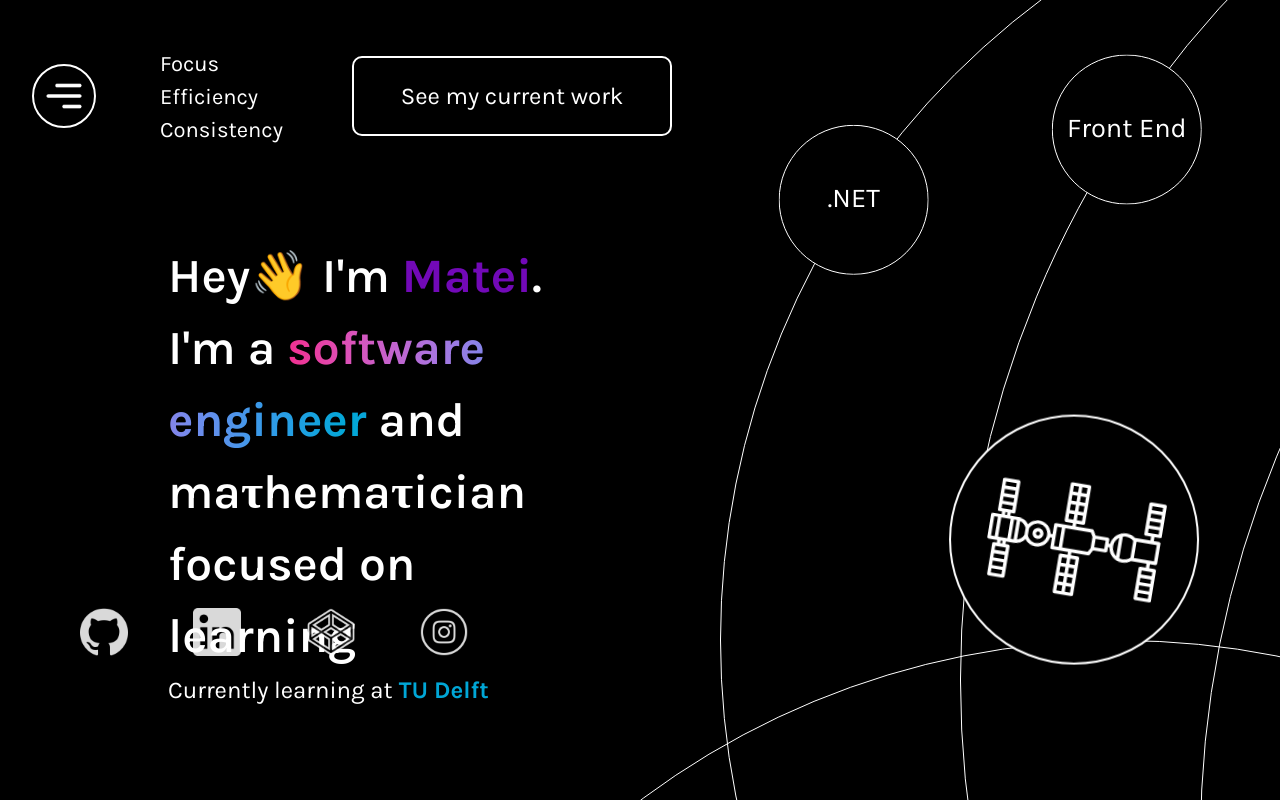
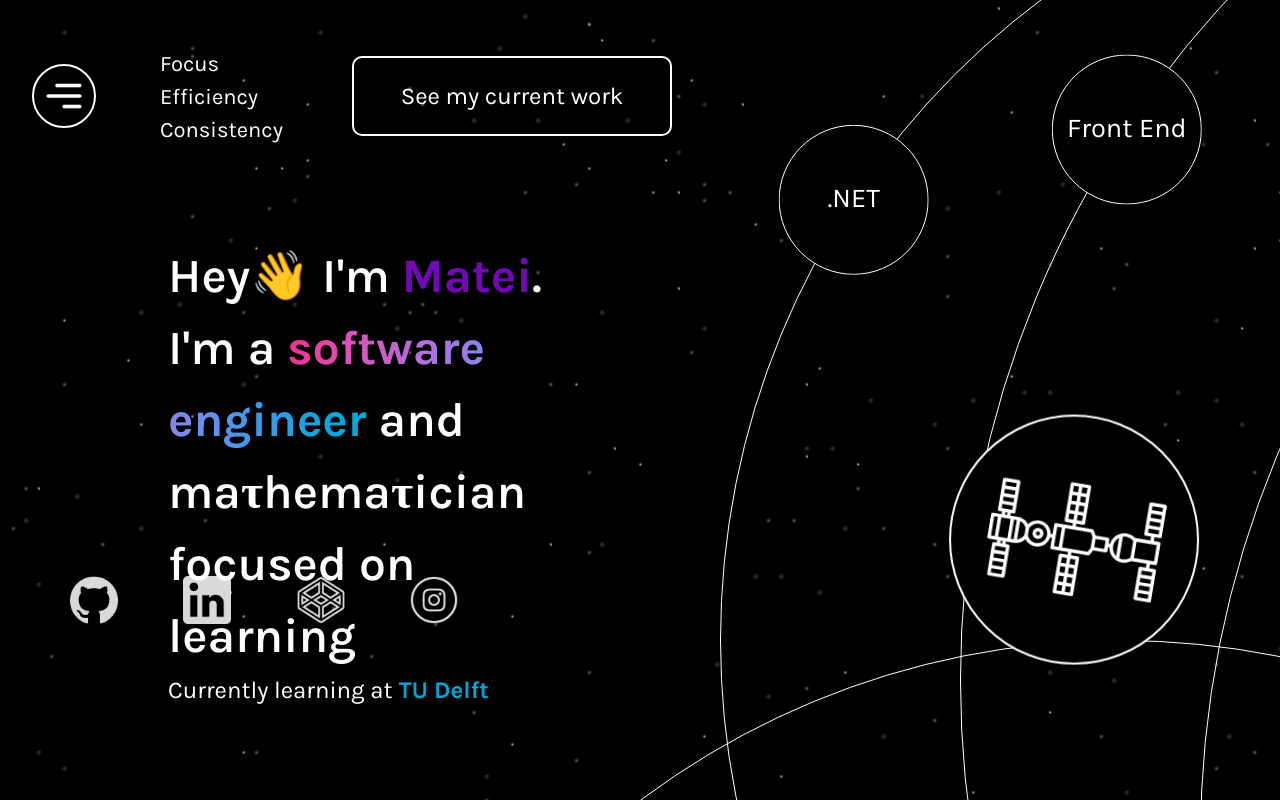
Before and after one commit to MateiDumitrescu1/Portfolio-Website, a React (Vite) app: page / in a window 1280 px wide. Built offline with nearby package versions, Linux system fonts and the light colour scheme; a web font is replaced by a local one.

Commit message:
added stars in background

```diff
--- a/src/App.jsx
+++ b/src/App.jsx
@@ -12,7 +12,7 @@ import ProjectContent from "./components/ProjectContent";
 import PreLoader from "./components/PreLoader";
 import TopLeftButtons from "./components/TopLeftButtons";
 import CurrentWork from "./components/CurrentWork";
-
+import Sky from "./components/Sky";
 function App() {
 
 	const [currentWorkHovered, setCurrentWorkHovered] = useState(false);
@@ -80,6 +80,7 @@ function App() {
 				everythingButtonPressed={EverythingButtonPressed}
 			/>
 			<Menu menuButtonPressed={menuButtonPressed} />;
+			<Sky/>
 			<Hey
 				menuButtonPressed={menuButtonPressed}
 				timeGoDisappear={planetButtonPressed}
--- a/src/components/Hey.module.sass
+++ b/src/components/Hey.module.sass
@@ -8,6 +8,7 @@
     display: flex
     flex-flow: column wrap
     align-items: center
+    justify-content: space-between
     opacity: 1
     transition: left 0.2s
 .heyDisappear
@@ -22,7 +23,7 @@
     background-color: transparent
     width: 100%
     height: 60%
-
+    height: 40%
     h1
         font-family: 'Karla'
         font-size: 3em
@@ -38,23 +39,26 @@
         margin: 0
 .socialMediaSection
     position: relative
-    top: 2em
-    left: -5em
+    top: -10em
+    left: -6em
     width: 25em
-    height: 20%
+    height: 10%
     background-color: transparent
     display: flex
     flex-flow: row wrap
     justify-content: space-between
     align-items: center
     a
-        top: 6em
         position: relative
         width: 15%
-        height: 100%
+        height: 3em
         filter: invert(100%)
+        display: flex
+        justify-content: center
+        align-items: center
     img
-        width: 80%
+        position: relative
+        width: 3em
         opacity: 0.85
 
 $gradient: linear-gradient( 90deg, hsl(333deg 93% 56%) 0%, hsl(315deg 66% 59%) 10%, hsl(273deg 62% 66%) 20%, hsl(228deg 77% 69%) 30%, hsl(205deg 80% 55%) 40%, hsl(193deg 100% 42%) 50%, hsl(205deg 80% 55%) 60%, hsl(228deg 77% 69%) 70%, hsl(273deg 62% 66%) 80%, hsl(315deg 66% 59%) 90%, hsl(333deg 93% 56%) 100% )
--- a/src/components/PreLoader.jsx
+++ b/src/components/PreLoader.jsx
@@ -1,11 +1,18 @@
-import React from "react";
+import React, { useState, useEffect, useRef } from "react";
 import styles from "./PreLoader.module.sass";
-import { useState, useEffect, useRef} from "react";
 import heystyles from "./Hey.module.sass";
+
 function PreLoader() {
-	const [mousePosition, setMousePosition] = useState({ topX:0, topY:0, botX:0, botY:0 });
+	const [mousePosition, setMousePosition] = useState({
+		topX: 0,
+		topY: 0,
+		botX: 0,
+		botY: 0,
+	});
+	const [isMouseInside, setIsMouseInside] = useState(false); // New state variable
 	const topRef = useRef(null);
 	const botRef = useRef(null);
+
 	useEffect(() => {
 		const handleMouseMove = (e) => {
 			const topRect = topRef.current.getBoundingClientRect();
@@ -19,28 +26,44 @@ function PreLoader() {
 				botX: mouseX - botRect.left,
 				botY: mouseY - botRect.top,
 			});
+			setIsMouseInside(true); // Update the flag when mouse moves
 		};
+
+		const handleMouseEnter = () => setIsMouseInside(true); // Set true when mouse enters
+		const handleMouseLeave = () => setIsMouseInside(false); // Set false when mouse leaves
+
 		window.addEventListener("mousemove", handleMouseMove);
+		window.addEventListener("mouseenter", handleMouseEnter); // Listen for mouse enter
+		window.addEventListener("mouseleave", handleMouseLeave); // Listen for mouse leave
+
 		return () => {
 			window.removeEventListener("mousemove", handleMouseMove);
+			window.removeEventListener("mouseenter", handleMouseEnter);
+			window.removeEventListener("mouseleave", handleMouseLeave);
 		};
 	}, []);
+
 	const backgroundSpotlightTop = {
-		backgroundImage: `radial-gradient(circle 160px at ${mousePosition.topX}px ${mousePosition.topY}px, rgba(247,37,133,0.3) 0%, rgba(0, 0, 0, 0.3) 100%)`,
+		backgroundImage: isMouseInside
+			? `radial-gradient(circle 160px at ${mousePosition.topX}px ${mousePosition.topY}px, rgba(247,37,133,0.2) 0%, rgba(0, 0, 0, 0.2) 100%)`
+			: "none",
 	};
 	const backgroundSpotlightBot = {
-		backgroundImage: `radial-gradient(circle 160px at ${mousePosition.botX}px ${mousePosition.botY}px, rgba(255, 255, 255, 0.3) 0%, rgba(0, 0, 0, 0.3) 100%)`,
+		backgroundImage: isMouseInside
+			? `radial-gradient(circle 160px at ${mousePosition.botX}px ${mousePosition.botY}px, rgba(255, 255, 255, 0.2) 0%, rgba(0, 0, 0, 0.2) 100%)`
+			: "none",
 	};
+
 	return (
 		<>
 			<div ref={topRef} style={backgroundSpotlightTop} className={styles.top}>
-                <h1 className={heystyles.gradient} id={styles.poz1}>Focus</h1>
+				<h1 className={heystyles.gradient} id={styles.poz1}>
+					Focus
+				</h1>
 			</div>
 			<div ref={botRef} style={backgroundSpotlightBot} className={styles.bot}>
 				<h1 id={styles.poz2}>Efficiency Consistency</h1>
 			</div>
-			{/* fac un div care sa fie un spotlight gradient miscat odata cu mouse ul */}
-
 		</>
 	);
 }
--- /dev/null
+++ b/src/components/Sky.jsx
@@ -0,0 +1,9 @@
+import React from 'react'
+import styles from './Sky.module.sass'
+function Sky() {
+  return (
+    <div className={styles.sky}> </div>
+  )
+}
+
+export default Sky
--- /dev/null
+++ b/src/components/Sky.module.sass
@@ -0,0 +1,23 @@
+@function random-stars($count, $sky-width, $sky-height, $size, $color)
+    $shadows: ()
+
+    @for $i from 1 through $count
+        $x-pos: random($sky-width) - $sky-width / 2
+        $y-pos: random($sky-height) - $sky-height / 2
+        $blur: random(3)
+        $shadow: #{$x-pos} #{$y-pos} #{$blur}px #{$size} $color
+        $shadows: append($shadows, $shadow, comma)
+
+    @return $shadows
+
+$starCount: 200
+
+
+.sky
+    position: absolute
+    top: 50%
+    left: 50%
+    width: 1px
+    height: 1px
+    box-shadow: random-stars($starCount, 100vw, 100vh, 0.5px, white)
+    opacity: 0.7
--- a/src/components/SolarSystem.module.sass
+++ b/src/components/SolarSystem.module.sass
@@ -1,9 +1,9 @@
 .solarContainer
     position: absolute
     top: 0
-    left: 50%
+    left: calc( 50% - 10em)
     min-width: 600px
-    width: 50%
+    width: 60%
     height: 100%
     background-color: transparent
     opacity: 1
@@ -18,6 +18,7 @@
     border-radius: 999px
 .orbitLine:has(.planet:hover)
     border: 2px solid white
+    box-shadow: inset 0 0 10px 0px rgb(255, 255, 255,0.5), 0 0 10px 0px rgb(255, 255, 255,0.5)
 
 .orbitLineExpand
     transition: transform 0.2s
@@ -58,24 +59,27 @@ $planet2Size: 150px
 $planet3Size: 150px
 
 $animationTime: 80s
+
+$adjustOrbitLeft: 10em
+
 #orbit0
     top: -20em
-    left: 20em
+    left: 20em + $adjustOrbitLeft
     width: $orbit0Size
     height: $orbit0Size
 #orbit1
     top: -10em
-    left: 35em
+    left: 35em + $adjustOrbitLeft
     width: $orbit1Size
     height: $orbit1Size
 #orbit2
     top: -10em
-    left: 5em
+    left: 5em + $adjustOrbitLeft
     width: $orbit2Size
     height: $orbit2Size
 #orbit3
     top: 40em
-    left: -20em
+    left: -20em + $adjustOrbitLeft
     width: $orbit3Size
     height: $orbit3Size
 
@@ -98,7 +102,7 @@ $animationTime: 80s
     width: $planet2Size
     height: $planet2Size
 #planet3
-    animation: orbit3 $animationTime  linear infinite
+    animation: orbit3 $animationTime linear infinite
     top: calc( ($orbit3Size / 2) - ($planet3Size / 2))
     left: calc( ($orbit3Size / 2) - ($planet3Size / 2))
     width: $planet3Size
@@ -136,7 +140,7 @@ $animationTime: 80s
     border-radius: 50%
     border: 2px solid white
     top: 25em
-    left: 20em
+    left: 20em + $adjustOrbitLeft
     display: flex
     justify-content: center
     align-items: center
```
Also changed, not shown: src/components/Hey.jsx (+41 -25 lines). Lines whose indentation alone changed are shown as unchanged.
